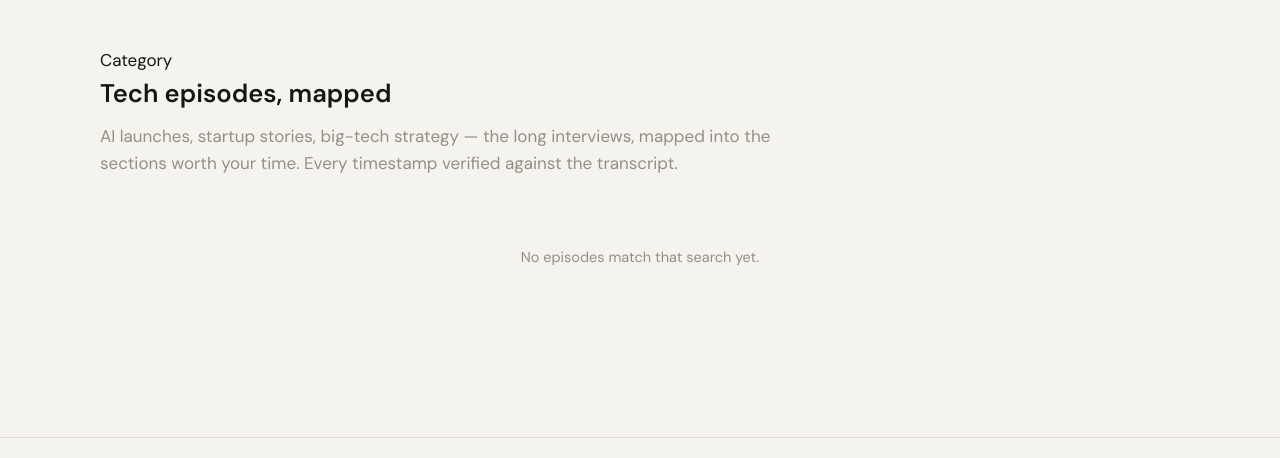
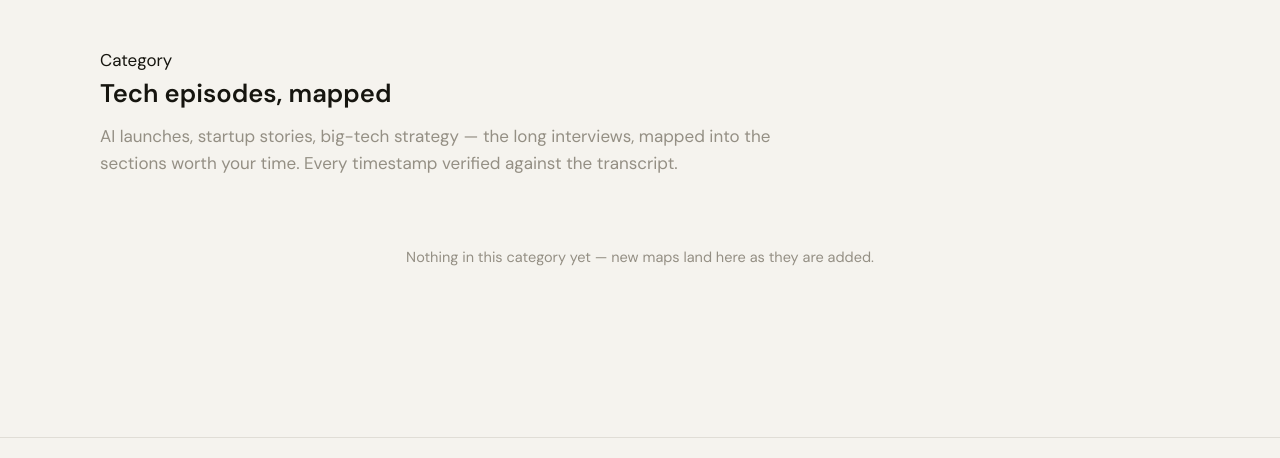
Before and after one commit to benod15/podarticle, a website: page public/tech.html in a window 1280 px wide. Shown: the part 71-529 px from the top of the page. Drawn offline with nearby package versions, Linux system fonts and the light colour scheme; no server answers.

Commit message:
Add Other tab to library filters; clearer empty-category message

```diff
--- a/public/app.js
+++ b/public/app.js
@@ -677,7 +677,9 @@
       p.textContent =
         mode === 'mine'
           ? 'Nothing here yet — paste a podcast link above and your episode maps will collect here.'
-          : 'No episodes match that search yet.';
+          : q
+            ? 'No episodes match that search yet.'
+            : 'Nothing in this category yet — new maps land here as they are added.';
       grid.appendChild(p);
     }
   }
```
Also changed, not shown: public/index.html (+1 -0 lines).
